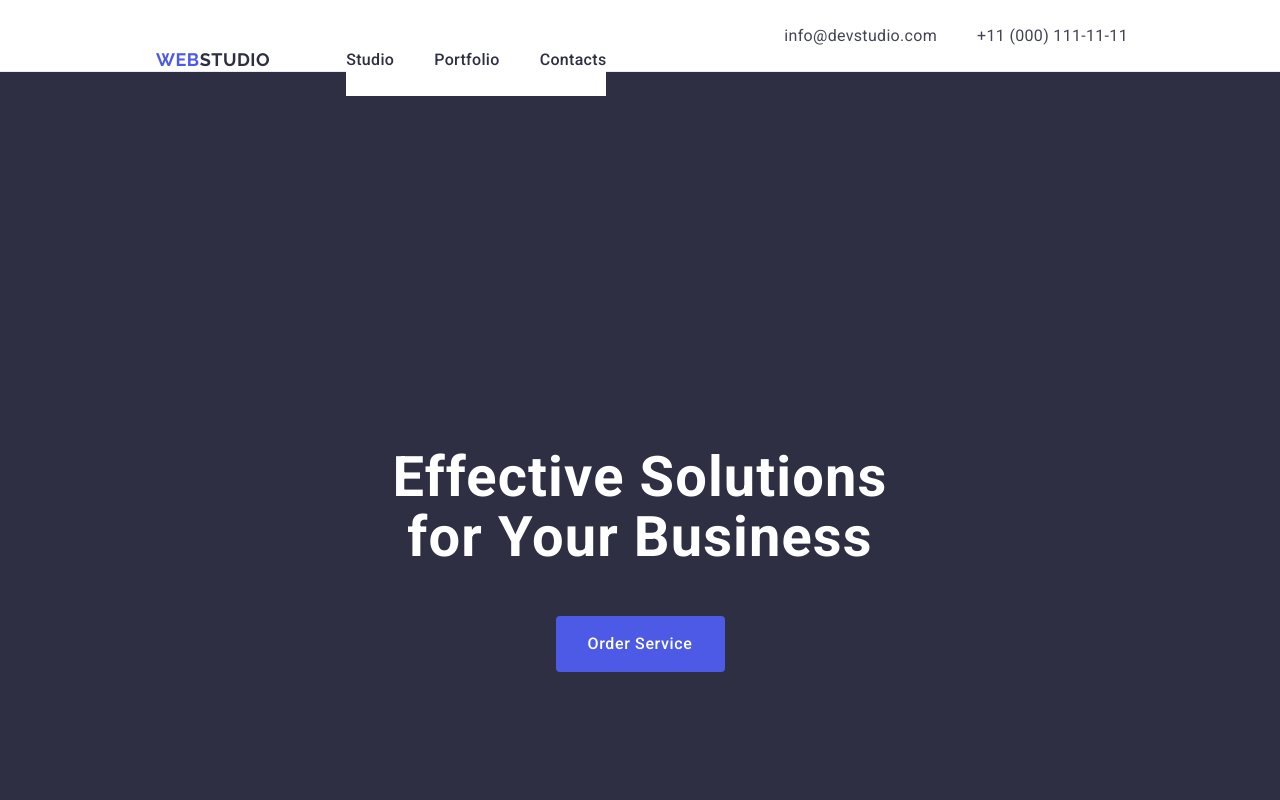
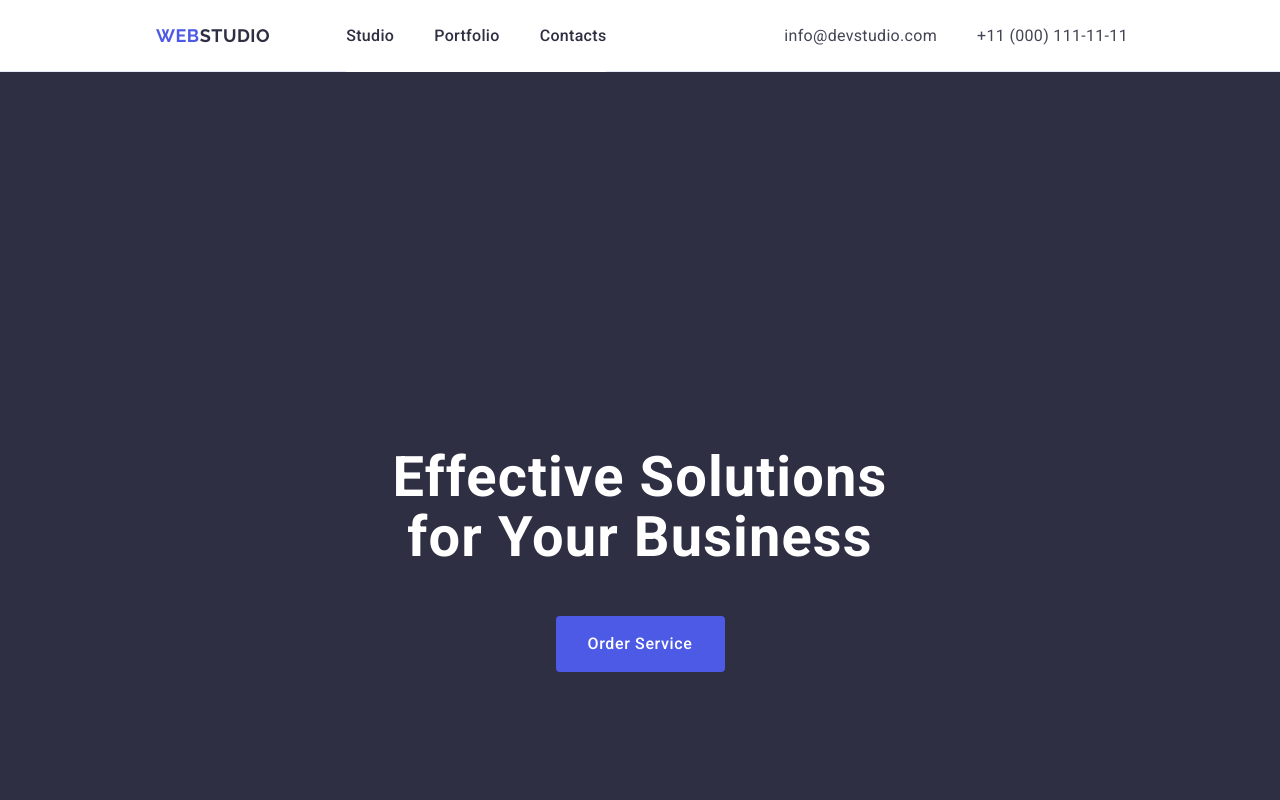
Before and after one commit to Iv-Hl/goit-markup-hw-03, a plain HTML site: page index.html in a window 1280 px wide. Shown: the top 800 px of the page. Drawn offline with nearby package versions, Linux system fonts and the light colour scheme.

Commit message:
mode-3.4

```diff
--- a/css/style.css
+++ b/css/style.css
@@ -66,14 +66,13 @@ img {
 
 .header-container {
     display: flex;
-    padding: 24px 0 0 0;
+    align-items: center;
 }
 
 .container {
     max-width: 1158px;
+    padding: 0 15px;
     margin: 0 auto;
-    padding-left: 15px;
-    padding-right: 15px;
 }
 
 .header-logo {
@@ -142,6 +141,7 @@ img {
 
 .header-address {
     font-style: normal;
+    margin-left: auto;
 }
 
 .header-contact-list {
```
